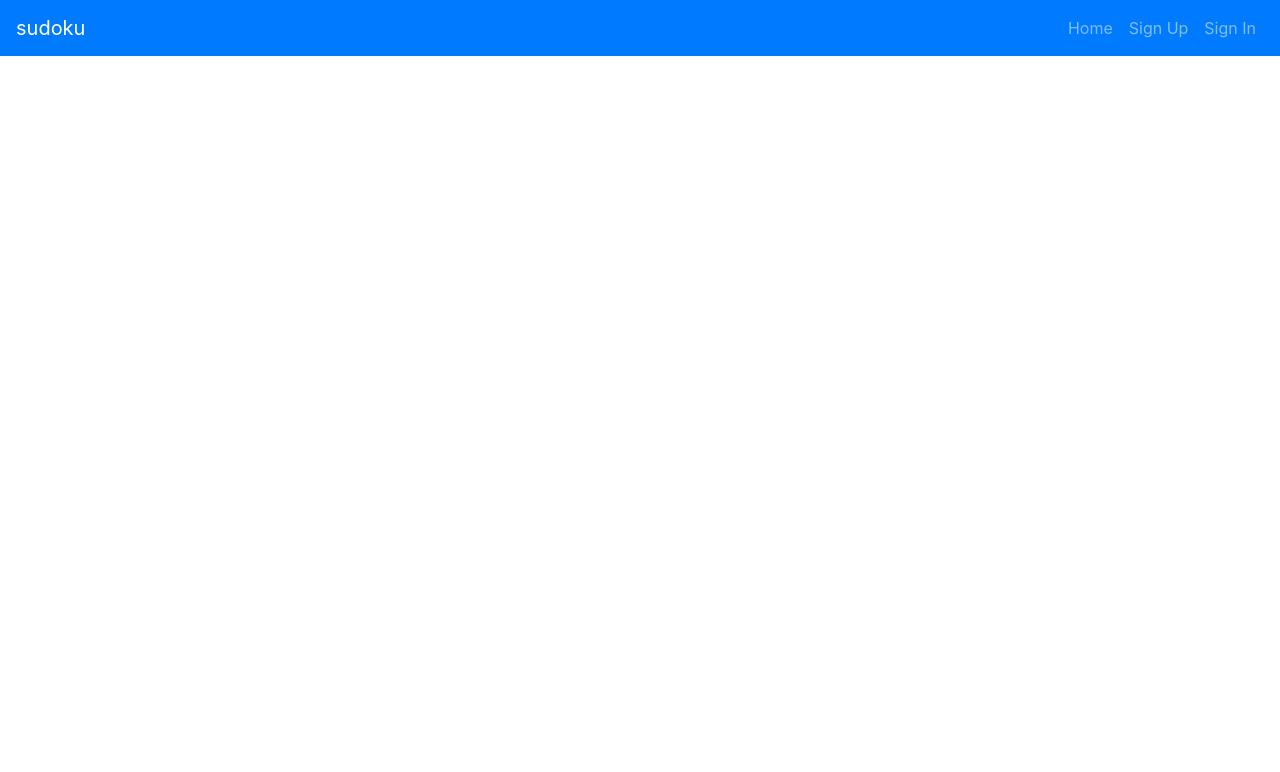
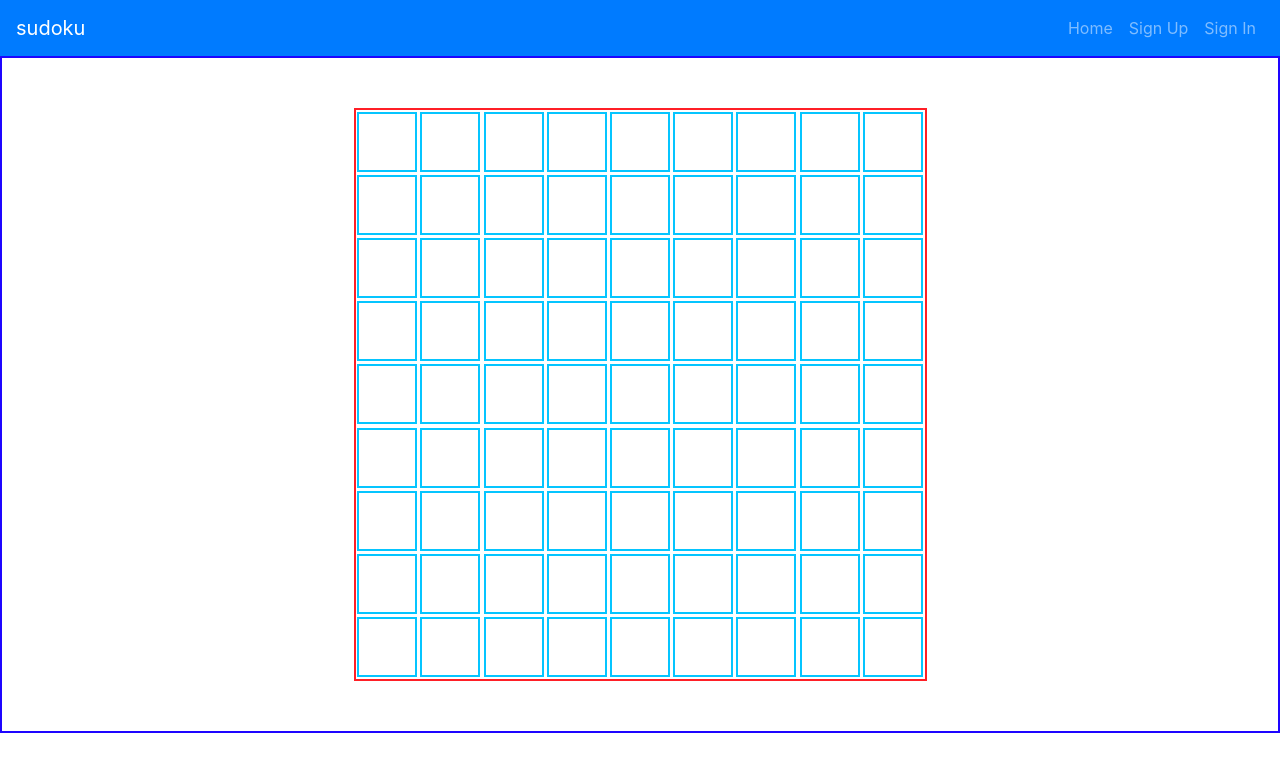
Before and after one commit to Space-Animals/sudoku-frontend, a React app: page /#/board in a window 1280 px wide. Shown: the top 772 px of the page. Built offline with nearby package versions, Linux system fonts and the light colour scheme.

Commit message:
Set up Square and Board component and added minor test-styling

```diff
--- a/src/components/App/App.js
+++ b/src/components/App/App.js
@@ -8,6 +8,9 @@ import SignUp from '../SignUp/SignUp'
 import SignIn from '../SignIn/SignIn'
 import SignOut from '../SignOut/SignOut'
 import ChangePassword from '../ChangePassword/ChangePassword'
+
+import Board from '../Board/Board'
+import Square from '../Square/Square'
 
 class App extends Component {
   constructor () {
@@ -41,7 +44,7 @@ class App extends Component {
             message={alert.message}
           />
         ))}
-        <main className="container">
+        <main className="container-fluid">
           <Route path='/sign-up' render={() => (
             <SignUp alert={this.alert} setUser={this.setUser} />
           )} />
@@ -54,6 +57,12 @@ class App extends Component {
           <AuthenticatedRoute user={user} path='/change-password' render={() => (
             <ChangePassword alert={this.alert} user={user} />
           )} />
+          <Route path='/square' render={() => (
+            <Square/>
+          )}/>
+          <Route path='/board' render={() => (
+            <Board/>
+          )}/>
         </main>
       </Fragment>
     )
--- /dev/null
+++ b/src/components/Board/Board.js
@@ -0,0 +1,97 @@
+import React, { Fragment } from 'react'
+
+import Square from '../Square/Square'
+// code to mapout 81 squares
+// {cells.map(v, i => (
+//   <Square value={v} index={i}/>
+// ))}
+
+const Board = () => (
+  <Fragment>
+    <div className="board">
+      <Square/>
+      <Square/>
+      <Square/>
+      <Square/>
+      <Square/>
+      <Square/>
+      <Square/>
+      <Square/>
+      <Square/>
+      <Square/>
+      <Square/>
+      <Square/>
+      <Square/>
+      <Square/>
+      <Square/>
+      <Square/>
+      <Square/>
+      <Square/>
+      <Square/>
+      <Square/>
+      <Square/>
+      <Square/>
+      <Square/>
+      <Square/>
+      <Square/>
+      <Square/>
+      <Square/>
+      <Square/>
+      <Square/>
+      <Square/>
+      <Square/>
+      <Square/>
+      <Square/>
+      <Square/>
+      <Square/>
+      <Square/>
+      <Square/>
+      <Square/>
+      <Square/>
+      <Square/>
+      <Square/>
+      <Square/>
+      <Square/>
+      <Square/>
+      <Square/>
+      <Square/>
+      <Square/>
+      <Square/>
+      <Square/>
+      <Square/>
+      <Square/>
+      <Square/>
+      <Square/>
+      <Square/>
+      <Square/>
+      <Square/>
+      <Square/>
+      <Square/>
+      <Square/>
+      <Square/>
+      <Square/>
+      <Square/>
+      <Square/>
+      <Square/>
+      <Square/>
+      <Square/>
+      <Square/>
+      <Square/>
+      <Square/>
+      <Square/>
+      <Square/>
+      <Square/>
+      <Square/>
+      <Square/>
+      <Square/>
+      <Square/>
+      <Square/>
+      <Square/>
+      <Square/>
+      <Square/>
+      <Square/>
+    </div>
+  </Fragment>
+)
+
+export default Board
--- /dev/null
+++ b/src/components/Square/Square.js
@@ -0,0 +1,32 @@
+import React, { Fragment } from 'react'
+
+const Square = () => (
+  <Fragment>
+    <div className="outer-cell">
+      <div id="0" className="pencil-cell hide-notes"></div>
+      <div id="1" className="pencil-cell hide-notes"></div>
+      <div id="2" className="pencil-cell hide-notes"></div>
+      <div id="3" className="pencil-cell hide-notes"></div>
+      <div id="4" className="pencil-cell hide-notes"></div>
+      <div id="5" className="pencil-cell hide-notes"></div>
+      <div id="6" className="pencil-cell hide-notes"></div>
+      <div id="7" className="pencil-cell hide-notes"></div>
+      <div id="8" className="pencil-cell hide-notes"></div>
+    </div>
+  </Fragment>
+)
+
+// <div className="outer-cell">
+//   <div id={index} className="hide-input"></div>
+//   <div id={`cells-${index}-0`} className="hide-notes"></div>
+//   <div id={`cells-${index}-1`} className="hide-notes"></div>
+//   <div id={`cells-${index}-2`} className="hide-notes"></div>
+//   <div id={`cells-${index}-3`} className="hide-notes"></div>
+//   <div id={`cells-${index}-4`} className="hide-notes"></div>
+//   <div id={`cells-${index}-5`} className="hide-notes"></div>
+//   <div id={`cells-${index}-6`} className="hide-notes"></div>
+//   <div id={`cells-${index}-7`} className="hide-notes"></div>
+//   <div id={`cells-${index}-8`} className="hide-notes"></div>
+// </div>
+
+export default Square
--- a/src/index.scss
+++ b/src/index.scss
@@ -1 +1,57 @@
 @import '~bootstrap/scss/bootstrap';
+
+main > .container-fluid {
+  padding: 0px;
+  width: 100vw;
+}
+
+.board {
+  align-items: center;
+  border: 2px solid #ff1f26;
+  display: flex;
+  flex-flow: row wrap;
+  justify-content: center;
+  height: 573px;
+  margin: 50px;
+  width: 573px;
+}
+
+.container-fluid {
+  align-items: content;
+  border: 2px solid #1e05ff;
+  display: flex;
+  flex-direction: row;
+  justify-content: center;
+}
+
+.hide-input {
+  display: none;
+}
+
+// .hide-notes {
+//   display: none;
+// }
+
+.outer-cell {
+  align-items: center;
+  border: 2px solid #05c5ff;
+  display: flex;
+  flex-flow: row wrap;
+  height: 60px;
+  justify-content: center;
+  margin: auto;
+  padding: 0;
+  width: 60px;
+}
+
+.pencil-cell {
+  align-items: center;
+  border-style: hidden;
+  display: flex;
+  flex-direction: row;
+  height: 17px;
+  justify-content: center;
+  margin: auto;
+  text-align: center;
+  width: 17px;
+}
```
